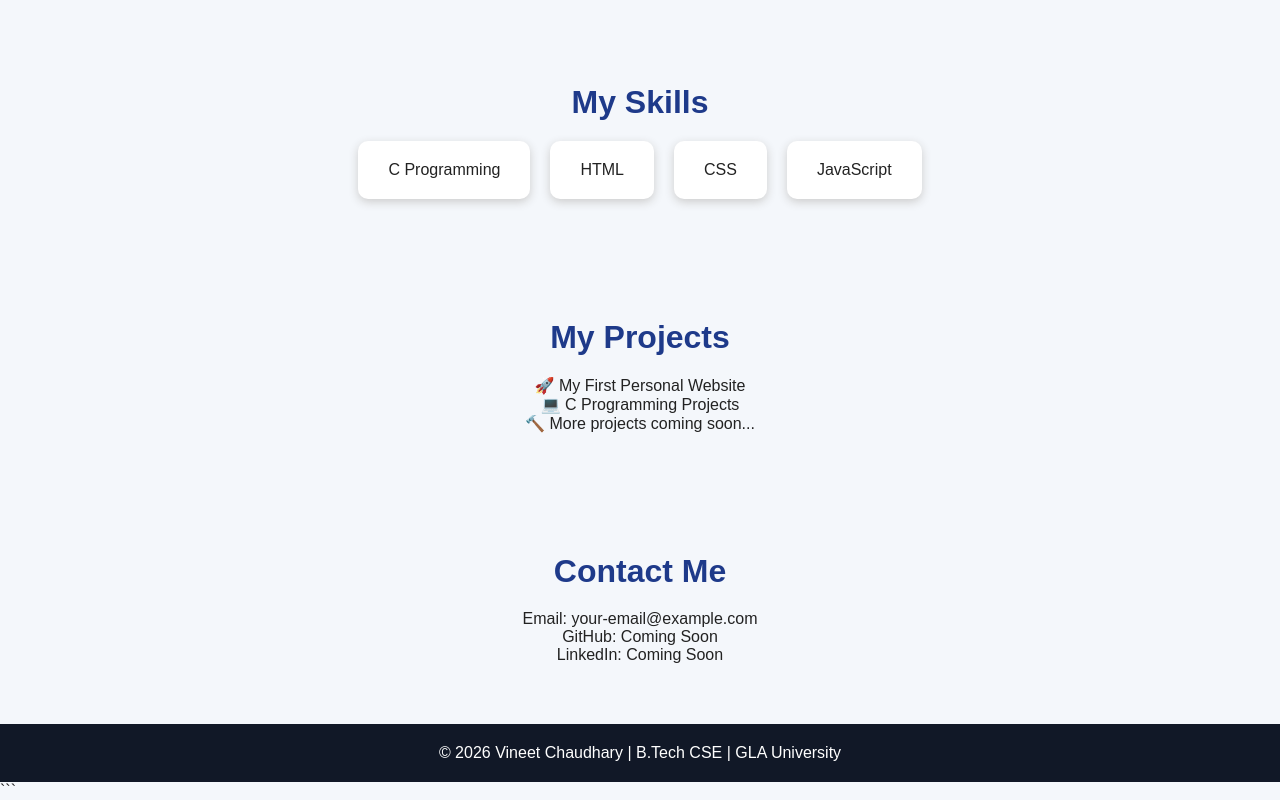
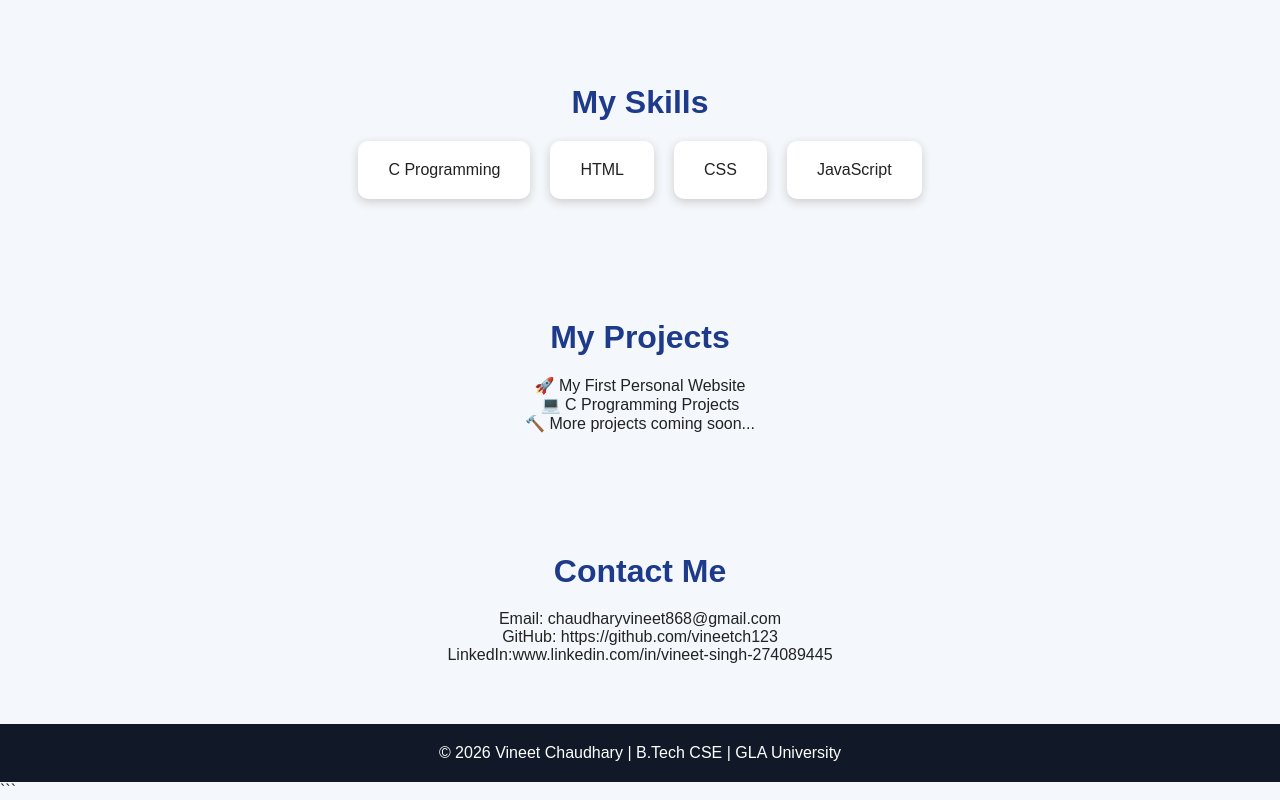
Before and after one commit to chaudharyvineet868-rgb/vineetch123.github.io, a plain HTML site: page index.html in a window 1280 px wide. Shown: the part 636-1436 px from the top of the page. Drawn offline with Linux system fonts and the light colour scheme.

Commit message:
Update index.html

```diff
--- a/index.html
+++ b/index.html
@@ -137,9 +137,9 @@
     <section id="contact">
         <h2>Contact Me</h2>
 
-        <p>Email: your-email@example.com</p>
-        <p>GitHub: Coming Soon</p>
-        <p>LinkedIn: Coming Soon</p>
+        <p>Email: chaudharyvineet868@gmail.com</p>
+        <p>GitHub: https://github.com/vineetch123</p>
+        <p>LinkedIn:www.linkedin.com/in/vineet-singh-274089445</p>
     </section>
 
     <footer>
```
